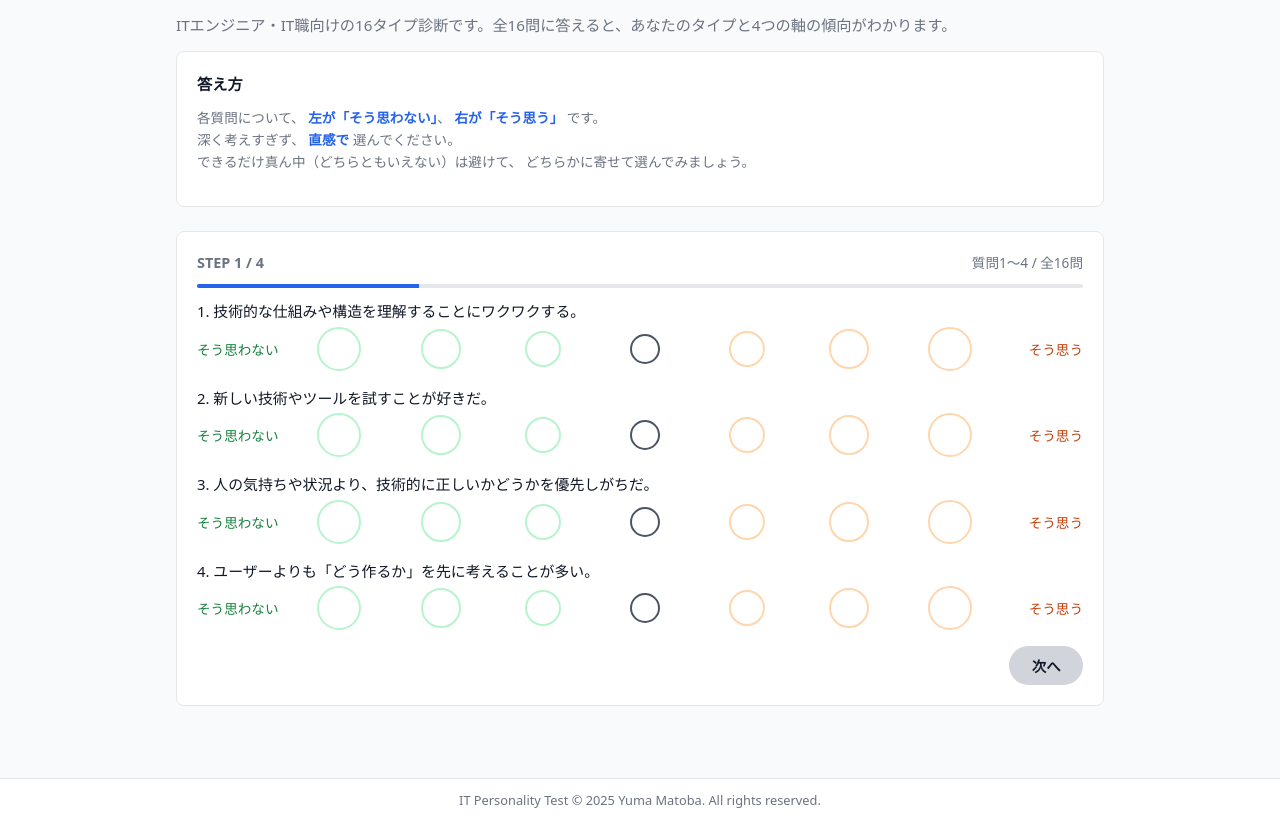
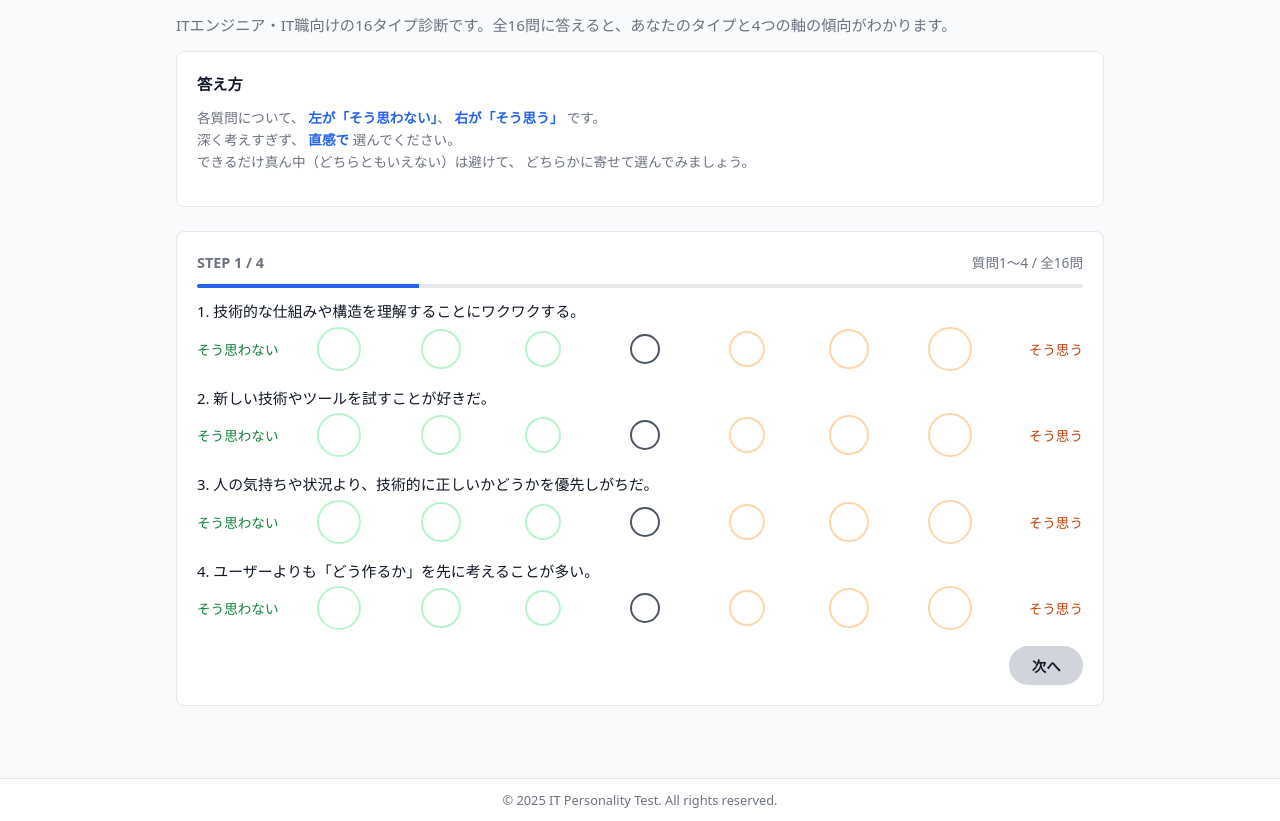
Before and after one commit to symh0808/IT-Persona, a plain HTML site: page index.html in a window 1280 px wide. Shown: the part 126-947 px from the top of the page. Drawn offline with Linux system fonts and the light colour scheme.

Commit message:
Update index.html

```diff
--- a/index.html
+++ b/index.html
@@ -525,7 +525,7 @@
   </main>
 
   <footer>
-    <span>IT Personality Test © 2025 Yuma Matoba. All rights reserved.</span>
+    <span> © 2025 IT Personality Test. All rights reserved.</span>
   </footer>
 
 
```
